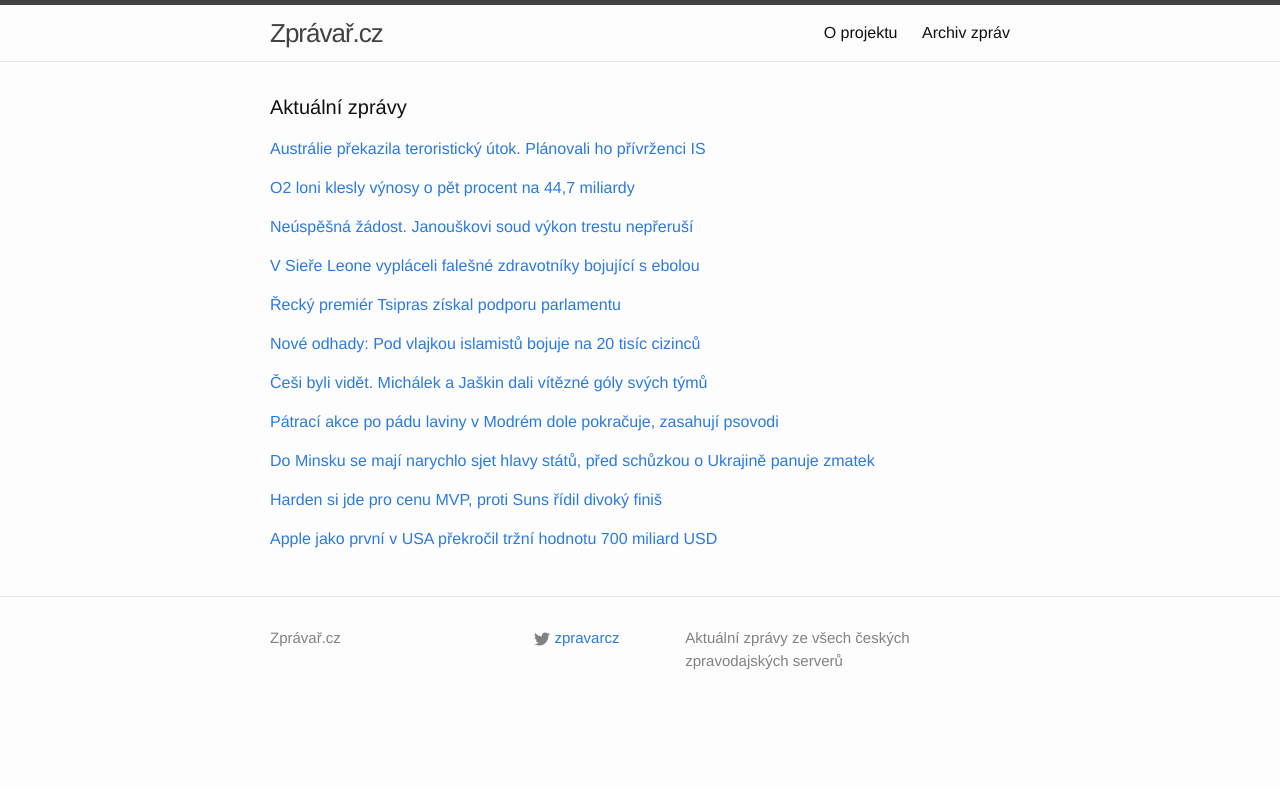
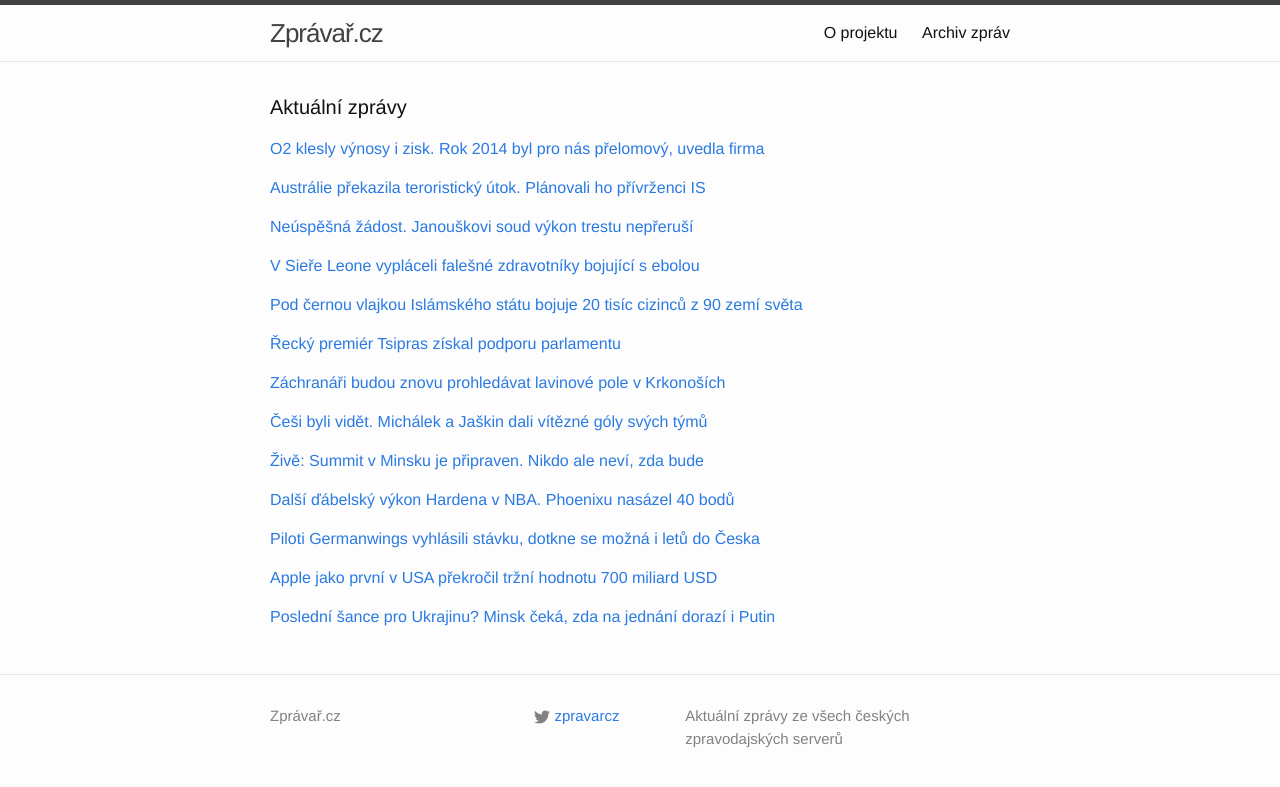
Before and after one commit to adliska/zpravar, a Jekyll site: the page built from index.html, in a window 1280 px wide. Shown: the top 787 px of the page. Built offline with Jekyll 4.4.1, drawn with Linux system fonts in a browser that asks for light colours.

Commit message:
zpravar news update

```diff
--- a/index.html
+++ b/index.html
@@ -5,8 +5,22 @@ layout: default
 <div class="home">
     <h1 class="page-heading">Aktuální zprávy</h1>
 
-<p><a href="javascript:;" onclick="toggle_visibility('zpravy0')">Austrálie překazila teroristický útok. Plánovali ho přívrženci IS </a></p>
+<p><a href="javascript:;" onclick="toggle_visibility('zpravy0')">O2 klesly výnosy i zisk. Rok 2014 byl pro nás přelomový, uvedla firma</a></p>
 <div id="zpravy0" style="display:none">
+<ul>
+<li><a href=http://e-svet.e15.cz/it-byznys/o2-klesly-vynosy-i-zisk-rok-2014-byl-pro-nas-prelomovy-uvedla-firma-1161756>O2 klesly výnosy i zisk. Rok 2014 byl pro nás přelomový, uvedla firma - e-svet.e15.cz</a></li>
+<li><a href=http://www.financninoviny.cz/zpravodajstvi/zpravy/o2-loni-klesl-cisty-zisk-o-30-procent-ctyri-miliardy-kc/1179916>O2 loni klesl čistý zisk o 30 procent čtyři miliardy Kč - www.financninoviny.cz</a></li>
+<li><a href=http://e-svet.e15.cz/it-byznys/o2-loni-klesly-vynosy-o-pet-procent-na-44-7-miliardy-1161756>O2 loni klesly výnosy o pět procent na 44,7 miliardy - e-svet.e15.cz</a></li>
+<li><a href=http://byznys.ihned.cz/c1-63519610-o2-klesly-provozni-vynosy-i-zisk-setri-propoustela-snizuje-odmeny>O2 klesly provozní výnosy i zisk. Šetří, propouštěla, snižuje odměny - byznys.ihned.cz</a></li>
+<li><a href=http://www.denik.cz/ekonomika/o2-loni-klesl-provozni-zisk-o-13-procent-na-16-miliard-korun-20150211.html>O2 loni klesl provozní zisk o 13 procent na 16 miliard korun - www.denik.cz</a></li>
+<li><a href=http://ekonomika.idnes.cz/o2-klesajici-provozni-vynosy-stabilizace-f1t-/ekonomika.aspx?c=A150211_074536_ekonomika_aba>O2 klesly provozní výnosy i zisk. Cíle plníme, tvrdí ředitel - ekonomika.idnes.cz</a></li>
+<li><a href=http://byznys.ihned.cz/c1-63519610-o2-klesly-provozni-vynosy-i-zisk-firme-se-darilo-na-slovensku>O2 klesly provozní výnosy i zisk. Firmě se dařilo na Slovensku - byznys.ihned.cz</a></li>
+<li><a href=http://www.novinky.cz/ekonomika/361337-o2-loni-klesly-vynosy-o-pet-procent.html>O2 loni klesly výnosy o pět procent - www.novinky.cz</a></li>
+<li><a href=http://zpravy.aktualne.cz/ekonomika/o2-loni-klesly-vynosy-o-pet-procent-na-44-7-miliardy-kc/r~2c07aba2b1b911e4ab15002590604f2e/>O2 loni klesly výnosy o pět procent na 44,7 miliardy Kč - zpravy.aktualne.cz</a></li>
+<li><a href=http://www.financninoviny.cz/zpravodajstvi/zpravy/o2-loni-klesly-vynosy-o-pet-procent-na-44-7-miliardy-kc/1179916>O2 loni klesly výnosy o pět procent na 44,7 miliardy Kč - www.financninoviny.cz</a></li>
+</ul>
+</div><p><a href="javascript:;" onclick="toggle_visibility('zpravy1')">Austrálie překazila teroristický útok. Plánovali ho přívrženci IS </a></p>
+<div id="zpravy1" style="display:none">
 <ul>
 <li><a href=http://www.lidovky.cz/australie-prekazila-teroristicky-utok-planovali-ho-privrzenci-is-1do-/zpravy-svet.aspx?c=A150211_073853_ln_zahranici_ele>Austrálie překazila teroristický útok. Plánovali ho přívrženci IS  - www.lidovky.cz</a></li>
 <li><a href=http://www.ceskenoviny.cz/zpravy/zpravy/australie-zmarila-teroristicky-utok-policie-zatkla-dva-muze/1179883>Austrálie zmařila teroristický útok, policie zatkla dva muže - www.ceskenoviny.cz</a></li>
@@ -16,18 +30,6 @@ layout: default
 <li><a href=http://zpravy.aktualne.cz/zahranici/australie-udajne-zmarila-teroristicky-utok-islamskeho-statu/r~576c67fcb1b311e4ab15002590604f2e/>Austrálie údajně zmařila teroristický útok Islámského státu - zpravy.aktualne.cz</a></li>
 <li><a href=http://www.ceskatelevize.cz/ct24/svet/301291-zabranili-jsme-bezprostrednimu-utoku-tvrdi-policiste-ze-sydney/>Zabránili jsme bezprostřednímu útoku, tvrdí policisté ze Sydney - www.ceskatelevize.cz</a></li>
 <li><a href=http://www.ceskenoviny.cz/zpravy/zpravy/australie-pry-zmarila-teroristicky-utok-policie-zatkla-dva-muze/1179883>Austrálie prý zmařila teroristický útok, policie zatkla dva muže - www.ceskenoviny.cz</a></li>
-</ul>
-</div><p><a href="javascript:;" onclick="toggle_visibility('zpravy1')">O2 loni klesly výnosy o pět procent na 44,7 miliardy</a></p>
-<div id="zpravy1" style="display:none">
-<ul>
-<li><a href=http://e-svet.e15.cz/it-byznys/o2-loni-klesly-vynosy-o-pet-procent-na-44-7-miliardy-1161756>O2 loni klesly výnosy o pět procent na 44,7 miliardy - e-svet.e15.cz</a></li>
-<li><a href=http://byznys.ihned.cz/c1-63519610-o2-klesly-provozni-vynosy-i-zisk-setri-propoustela-snizuje-odmeny>O2 klesly provozní výnosy i zisk. Šetří, propouštěla, snižuje odměny - byznys.ihned.cz</a></li>
-<li><a href=http://www.denik.cz/ekonomika/o2-loni-klesl-provozni-zisk-o-13-procent-na-16-miliard-korun-20150211.html>O2 loni klesl provozní zisk o 13 procent na 16 miliard korun - www.denik.cz</a></li>
-<li><a href=http://ekonomika.idnes.cz/o2-klesajici-provozni-vynosy-stabilizace-f1t-/ekonomika.aspx?c=A150211_074536_ekonomika_aba>O2 klesly provozní výnosy i zisk. Cíle plníme, tvrdí ředitel - ekonomika.idnes.cz</a></li>
-<li><a href=http://byznys.ihned.cz/c1-63519610-o2-klesly-provozni-vynosy-i-zisk-firme-se-darilo-na-slovensku>O2 klesly provozní výnosy i zisk. Firmě se dařilo na Slovensku - byznys.ihned.cz</a></li>
-<li><a href=http://www.novinky.cz/ekonomika/361337-o2-loni-klesly-vynosy-o-pet-procent.html>O2 loni klesly výnosy o pět procent - www.novinky.cz</a></li>
-<li><a href=http://zpravy.aktualne.cz/ekonomika/o2-loni-klesly-vynosy-o-pet-procent-na-44-7-miliardy-kc/r~2c07aba2b1b911e4ab15002590604f2e/>O2 loni klesly výnosy o pět procent na 44,7 miliardy Kč - zpravy.aktualne.cz</a></li>
-<li><a href=http://www.financninoviny.cz/zpravodajstvi/zpravy/o2-loni-klesly-vynosy-o-pet-procent-na-44-7-miliardy-kc/1179916>O2 loni klesly výnosy o pět procent na 44,7 miliardy Kč - www.financninoviny.cz</a></li>
 </ul>
 </div><p><a href="javascript:;" onclick="toggle_visibility('zpravy2')">Neúspěšná žádost. Janouškovi soud výkon trestu nepřeruší</a></p>
 <div id="zpravy2" style="display:none">
@@ -52,8 +54,19 @@ layout: default
 <li><a href=http://zpravy.aktualne.cz/zahranici/usa-stahnou-sve-vojaky-z-boje-s-ebolou-v-zapadni-africe/r~4742edc0b1b711e4bdad0025900fea04/>USA stáhnou své vojáky z boje s ebolou v západní Africe - zpravy.aktualne.cz</a></li>
 <li><a href=http://zpravy.aktualne.cz/zahranici/sierra-leone-platila-tisice-falesnych-bojovniku-proti-ebole/r~721b9eb8b1b511e4833a0025900fea04/>Sierra Leone platila tisíce falešných bojovníků proti ebole - zpravy.aktualne.cz</a></li>
 </ul>
-</div><p><a href="javascript:;" onclick="toggle_visibility('zpravy4')">Řecký premiér Tsipras získal podporu parlamentu</a></p>
+</div><p><a href="javascript:;" onclick="toggle_visibility('zpravy4')">Pod černou vlajkou Islámského státu bojuje 20 tisíc cizinců z 90 zemí světa</a></p>
 <div id="zpravy4" style="display:none">
+<ul>
+<li><a href=http://www.novinky.cz/zahranicni/blizky-a-stredni-vychod/361332-pod-cernou-vlajkou-islamskeho-statu-bojuje-20-tisic-cizincu-z-90-zemi-sveta.html>Pod černou vlajkou Islámského státu bojuje 20 tisíc cizinců z 90 zemí světa - www.novinky.cz</a></li>
+<li><a href=http://www.ceskatelevize.cz/ct24/svet/301293-nove-odhady-pod-vlajkou-islamistu-bojuje-na-20-tisic-cizincu/>Nové odhady: Pod vlajkou islamistů bojuje na 20 tisíc cizinců - www.ceskatelevize.cz</a></li>
+<li><a href=http://www.novinky.cz/zahranicni/blizky-a-stredni-vychod/361332-pod-cernou-vlajkou-islamskeho-statu-bojuje-20-000-cizincu-z-90-zemi-sveta.html>Pod černou vlajkou Islámského státu bojuje 20 000 cizinců z 90 zemí světa - www.novinky.cz</a></li>
+<li><a href=http://zpravy.aktualne.cz/zahranici/v-syrii-a-iraku-bojuje-20000-cizincu-odhaduji-tajne-sluzby/r~9be49b9ab1b611e4833a0025900fea04/>V Sýrii a Iráku bojuje 20 000 cizinců, odhadují tajné služby - zpravy.aktualne.cz</a></li>
+<li><a href=http://zpravy.e15.cz/zahranicni/udalosti/tajne-sluzby-v-syrii-a-iraku-bojuje-az-dvacet-tisic-cizincu-1161719>Tajné služby: V Sýrii a Iráku bojuje až dvacet tisíc cizinců - zpravy.e15.cz</a></li>
+<li><a href=http://www.ceskenoviny.cz/zpravy/zpravy/v-syrii-a-iraku-bojuje-20-000-cizincu-odhaduji-tajne-sluzby-usa/1179898>V Sýrii a Iráku bojuje 20.000 cizinců, odhadují tajné služby USA - www.ceskenoviny.cz</a></li>
+<li><a href=http://www.novinky.cz/zahranicni/blizky-a-stredni-vychod/361332-pod-cernou-vlajkou-islamskeho-statu-bojuje-20-000-cizincu.html>Pod černou vlajkou Islámského státu bojuje 20 000 cizinců - www.novinky.cz</a></li>
+</ul>
+</div><p><a href="javascript:;" onclick="toggle_visibility('zpravy5')">Řecký premiér Tsipras získal podporu parlamentu</a></p>
+<div id="zpravy5" style="display:none">
 <ul>
 <li><a href=http://www.tyden.cz/rubriky/zahranici/evropa/recky-premier-tsipras-ziskal-podporu-parlamentu_333036.html>Řecký premiér Tsipras získal podporu parlamentu - www.tyden.cz</a></li>
 <li><a href=http://zpravy.aktualne.cz/zahranici/recky-parlament-vyslovil-duveru-vlade-premiera-tsiprase/r~601603beb1b211e49bec0025900fea04/>Řecký parlament vyslovil důvěru vládě premiéra Tsiprase - zpravy.aktualne.cz</a></li>
@@ -63,18 +76,18 @@ layout: default
 <li><a href=http://www.ceskenoviny.cz/zpravy/zpravy/recky-parlament-vyslovil-duveru-vlade-premiera-tsiprase/1179884>Řecký parlament vyslovil důvěru vládě premiéra Tsiprase - www.ceskenoviny.cz</a></li>
 <li><a href=http://www.rozhlas.cz/_zprava/recky-parlament-vyslovil-duveru-koalicni-vlade-premiera-tsiprase--1454191>Řecký parlament vyslovil důvěru koaliční vládě premiéra Tsiprase - www.rozhlas.cz</a></li>
 </ul>
-</div><p><a href="javascript:;" onclick="toggle_visibility('zpravy5')">Nové odhady: Pod vlajkou islamistů bojuje na 20 tisíc cizinců</a></p>
-<div id="zpravy5" style="display:none">
+</div><p><a href="javascript:;" onclick="toggle_visibility('zpravy6')">Záchranáři budou znovu prohledávat lavinové pole v Krkonoších</a></p>
+<div id="zpravy6" style="display:none">
 <ul>
-<li><a href=http://www.ceskatelevize.cz/ct24/svet/301293-nove-odhady-pod-vlajkou-islamistu-bojuje-na-20-tisic-cizincu/>Nové odhady: Pod vlajkou islamistů bojuje na 20 tisíc cizinců - www.ceskatelevize.cz</a></li>
-<li><a href=http://www.novinky.cz/zahranicni/blizky-a-stredni-vychod/361332-pod-cernou-vlajkou-islamskeho-statu-bojuje-20-000-cizincu-z-90-zemi-sveta.html>Pod černou vlajkou Islámského státu bojuje 20 000 cizinců z 90 zemí světa - www.novinky.cz</a></li>
-<li><a href=http://zpravy.aktualne.cz/zahranici/v-syrii-a-iraku-bojuje-20000-cizincu-odhaduji-tajne-sluzby/r~9be49b9ab1b611e4833a0025900fea04/>V Sýrii a Iráku bojuje 20 000 cizinců, odhadují tajné služby - zpravy.aktualne.cz</a></li>
-<li><a href=http://zpravy.e15.cz/zahranicni/udalosti/tajne-sluzby-v-syrii-a-iraku-bojuje-az-dvacet-tisic-cizincu-1161719>Tajné služby: V Sýrii a Iráku bojuje až dvacet tisíc cizinců - zpravy.e15.cz</a></li>
-<li><a href=http://www.ceskenoviny.cz/zpravy/zpravy/v-syrii-a-iraku-bojuje-20-000-cizincu-odhaduji-tajne-sluzby-usa/1179898>V Sýrii a Iráku bojuje 20.000 cizinců, odhadují tajné služby USA - www.ceskenoviny.cz</a></li>
-<li><a href=http://www.novinky.cz/zahranicni/blizky-a-stredni-vychod/361332-pod-cernou-vlajkou-islamskeho-statu-bojuje-20-000-cizincu.html>Pod černou vlajkou Islámského státu bojuje 20 000 cizinců - www.novinky.cz</a></li>
+<li><a href=http://www.rozhlas.cz/_zprava/zachranari-budou-znovu-prohledavat-lavinove-pole-v-krkonosich--1454199>Záchranáři budou znovu prohledávat lavinové pole v Krkonoších - www.rozhlas.cz</a></li>
+<li><a href=http://hradec.idnes.cz/zachranari-pokracuji-v-prohledavani-terenu-po-padu-laviny-v-modrem-dole-1ak-/hradec-zpravy.aspx?c=A150211_084503_hradec-zpravy_pos>Pátrací akce po pádu laviny v Modrém dole pokračuje, zasahují psovodi - hradec.idnes.cz</a></li>
+<li><a href=http://www.denik.cz/z_domova/zachranari-pokracuji-v-patrani-po-pripadnych-obetech-laviny-v-krkonosich-2015021.html>Záchranáři pokračují v pátrání po případných obětech laviny v Krkonoších - www.denik.cz</a></li>
+<li><a href=http://www.ceskenoviny.cz/zpravy/zpravy/zachranari-budou-patrat-po-pripadnych-obetech-laviny-v-krkonosich/1179925>Záchranáři budou pátrat po případných obětech laviny v Krkonoších - www.ceskenoviny.cz</a></li>
+<li><a href=http://www.rozhlas.cz/_zprava/zachranari-mozna-budou-znovu-prohledavat-lavinove-pole-v-krkonosich--1454199>Záchranáři možná budou znovu prohledávat lavinové pole v Krkonoších - www.rozhlas.cz</a></li>
+<li><a href=http://www.rozhlas.cz/_zprava/zachranari-mozna-budou-znovu-prohledavat-lavinove-pole-v-krkonosskem-modrem-dole--1454199>Záchranáři budou znovu opět prohledávat lavinové pole v krkonošském Modrém dole - www.rozhlas.cz</a></li>
 </ul>
-</div><p><a href="javascript:;" onclick="toggle_visibility('zpravy6')">Češi byli vidět. Michálek a Jaškin dali vítězné góly svých týmů</a></p>
-<div id="zpravy6" style="display:none">
+</div><p><a href="javascript:;" onclick="toggle_visibility('zpravy7')">Češi byli vidět. Michálek a Jaškin dali vítězné góly svých týmů</a></p>
+<div id="zpravy7" style="display:none">
 <ul>
 <li><a href=http://www.tyden.cz/rubriky/sport/hokej/nhl/cesi-byli-videt-michalek-a-jaskin-dali-vitezne-goly-svych-tymu_333049.html>Češi byli vidět. Michálek a Jaškin dali vítězné góly svých týmů - www.tyden.cz</a></li>
 <li><a href=http://www.rozhlas.cz/_zprava/michalek-a-jaskin-vstrelili-vitezne-goly-skorovali-krejci-i-plekanec--1454218>Michálek a Jaškin vstřelili vítězné góly, skórovali Krejčí i Plekanec - www.rozhlas.cz</a></li>
@@ -83,35 +96,42 @@ layout: default
 <li><a href=http://hokej.idnes.cz/michalek-s-jaskinem-dali-vitezne-goly-dwq-/nhl.aspx?c=A150211_065555_nhl_Mkr>Michálek s Jaškinem dali vítězné góly, trefili se i Krejčí a Plekanec - hokej.idnes.cz</a></li>
 <li><a href=http://www.sportovninoviny.cz/zpravy/michalek-a-jaskin-dali-vitezne-goly-skorovali-krejci-i-plekanec/1179907>Michálek a Jaškin dali vítězné góly, skórovali Krejčí i Plekanec - www.sportovninoviny.cz</a></li>
 </ul>
-</div><p><a href="javascript:;" onclick="toggle_visibility('zpravy7')">Pátrací akce po pádu laviny v Modrém dole pokračuje, zasahují psovodi</a></p>
-<div id="zpravy7" style="display:none">
-<ul>
-<li><a href=http://hradec.idnes.cz/zachranari-pokracuji-v-prohledavani-terenu-po-padu-laviny-v-modrem-dole-1ak-/hradec-zpravy.aspx?c=A150211_084503_hradec-zpravy_pos>Pátrací akce po pádu laviny v Modrém dole pokračuje, zasahují psovodi - hradec.idnes.cz</a></li>
-<li><a href=http://www.denik.cz/z_domova/zachranari-pokracuji-v-patrani-po-pripadnych-obetech-laviny-v-krkonosich-2015021.html>Záchranáři pokračují v pátrání po případných obětech laviny v Krkonoších - www.denik.cz</a></li>
-<li><a href=http://www.ceskenoviny.cz/zpravy/zpravy/zachranari-budou-patrat-po-pripadnych-obetech-laviny-v-krkonosich/1179925>Záchranáři budou pátrat po případných obětech laviny v Krkonoších - www.ceskenoviny.cz</a></li>
-<li><a href=http://www.rozhlas.cz/_zprava/zachranari-mozna-budou-znovu-prohledavat-lavinove-pole-v-krkonosich--1454199>Záchranáři možná budou znovu prohledávat lavinové pole v Krkonoších - www.rozhlas.cz</a></li>
-<li><a href=http://www.rozhlas.cz/_zprava/zachranari-mozna-budou-znovu-prohledavat-lavinove-pole-v-krkonosskem-modrem-dole--1454199>Záchranáři budou znovu opět prohledávat lavinové pole v krkonošském Modrém dole - www.rozhlas.cz</a></li>
-</ul>
-</div><p><a href="javascript:;" onclick="toggle_visibility('zpravy8')">Do Minsku se mají narychlo sjet hlavy států, před schůzkou o Ukrajině panuje zmatek</a></p>
+</div><p><a href="javascript:;" onclick="toggle_visibility('zpravy8')">Živě: Summit v Minsku je připraven. Nikdo ale neví, zda bude</a></p>
 <div id="zpravy8" style="display:none">
 <ul>
+<li><a href=http://zpravy.aktualne.cz/zahranici/zive-streda-11-unora-ukrajina-rusko-separatiste/r~a2a479d8b14211e4ab15002590604f2e/>Živě: Summit v Minsku je připraven. Nikdo ale neví, zda bude - zpravy.aktualne.cz</a></li>
 <li><a href=http://www.novinky.cz/zahranicni/evropa/361334-do-minsku-se-maji-narychlo-sjet-hlavy-statu-pred-schuzkou-o-ukrajine-panuje-zmatek.html>Do Minsku se mají narychlo sjet hlavy států, před schůzkou o Ukrajině panuje zmatek - www.novinky.cz</a></li>
 <li><a href=http://www.novinky.cz/zahranicni/evropa/361334-do-minsku-se-maji-narychlo-sjet-hlavy-statu-pred-schuzkou-panuje-zmatek.html>Do Minsku se mají narychlo sjet hlavy států, před schůzkou panuje zmatek - www.novinky.cz</a></li>
 <li><a href=http://www.novinky.cz/zahranicni/evropa/361334-zmatek-pred-minskou-schuzkou-o-ukrajine.html>Zmatek před minskou schůzkou o Ukrajině  - www.novinky.cz</a></li>
 <li><a href=http://www.ceskenoviny.cz/zpravy/zpravy/minsk-je-pripraven-na-novy-summit-o-ukrajine/1179894>Minsk je připraven na nový summit o Ukrajině - www.ceskenoviny.cz</a></li>
 </ul>
-</div><p><a href="javascript:;" onclick="toggle_visibility('zpravy9')">Harden si jde pro cenu MVP, proti Suns řídil divoký finiš</a></p>
+</div><p><a href="javascript:;" onclick="toggle_visibility('zpravy9')">Další ďábelský výkon Hardena v NBA. Phoenixu nasázel 40 bodů</a></p>
 <div id="zpravy9" style="display:none">
 <ul>
+<li><a href=http://www.denik.cz/ostatni_sport/dalsi-dabelsky-vykon-hardena-v-nba-phoenixu-nasazel-40-bodu-20150211.html>Další ďábelský výkon Hardena v NBA. Phoenixu nasázel 40 bodů - www.denik.cz</a></li>
 <li><a href=http://sport.aktualne.cz/nba/r~90277c22b1c111e498be002590604f2e/>Harden si jde pro cenu MVP, proti Suns řídil divoký finiš - sport.aktualne.cz</a></li>
 <li><a href=http://sport.idnes.cz/nba-basketbal-denni-souhrn-dc7-/basket.aspx?c=A150211_091655_sport-basket_ten>Harden dovedl Houston k výhře nad Phoenixem. Nasázel 40 bodů - sport.idnes.cz</a></li>
 <li><a href=http://www.sportovninoviny.cz/zpravy/harden-40-body-dovedl-houston-k-vyhre-nad-phoenixem/1179943>Harden 40 body dovedl Houston k výhře nad Phoenixem - www.sportovninoviny.cz</a></li>
 </ul>
-</div><p><a href="javascript:;" onclick="toggle_visibility('zpravy10')">Apple jako první v USA překročil tržní hodnotu 700 miliard USD</a></p>
+</div><p><a href="javascript:;" onclick="toggle_visibility('zpravy10')">Piloti Germanwings vyhlásili stávku, dotkne se možná i letů do Česka</a></p>
 <div id="zpravy10" style="display:none">
+<ul>
+<li><a href=http://byznys.ihned.cz/c1-63519780-piloti-germanwings-vyhlasili-stavku-dotkne-se-mozna-i-letu-do-ceska>Piloti Germanwings vyhlásili stávku, dotkne se možná i letů do Česka - byznys.ihned.cz</a></li>
+<li><a href=http://www.ceskatelevize.cz/ct24/ekonomika/301297-nemecti-piloti-germanwings-jdou-opet-do-stavky/>Němečtí piloti Germanwings jdou opět do stávky - www.ceskatelevize.cz</a></li>
+<li><a href=http://www.financninoviny.cz/zpravodajstvi/zpravy/piloti-germanwings-vyhlasili-na-ctvrtek-a-patek-stavku/1179933>Piloti Germanwings vyhlásili na čtvrtek a pátek stávku - www.financninoviny.cz</a></li>
+</ul>
+</div><p><a href="javascript:;" onclick="toggle_visibility('zpravy11')">Apple jako první v USA překročil tržní hodnotu 700 miliard USD</a></p>
+<div id="zpravy11" style="display:none">
 <ul>
 <li><a href=http://e-svet.e15.cz/it-byznys/apple-jako-prvni-v-usa-prekrocil-trzni-hodnotu-700-miliard-usd-1161743>Apple jako první v USA překročil tržní hodnotu 700 miliard USD - e-svet.e15.cz</a></li>
 <li><a href=http://byznys.ihned.cz/c1-63519640-apple-se-stal-prvni-firmou-v-historii-usa-s-trzni-hodnotou-pres-700-miliard-dolaru>Apple se stal první firmou v historii USA s tržní hodnotou přes 700 miliard dolarů - byznys.ihned.cz</a></li>
 <li><a href=http://www.financninoviny.cz/zpravodajstvi/zpravy/apple-jako-prvni-v-usa-prekrocil-trzni-hodnotu-700-miliard-usd/1179922>Apple jako první v USA překročil tržní hodnotu 700 miliard USD - www.financninoviny.cz</a></li>
 </ul>
+</div><p><a href="javascript:;" onclick="toggle_visibility('zpravy12')">Poslední šance pro Ukrajinu? Minsk čeká, zda na jednání dorazí i Putin</a></p>
+<div id="zpravy12" style="display:none">
+<ul>
+<li><a href=http://zahranicni.ihned.cz/evropa-slovensko/c1-63519650-posledni-sance-pro-ukrajinu-minsk-ceka-zda-na-jednani-dorazi-i-putin>Poslední šance pro Ukrajinu? Minsk čeká, zda na jednání dorazí i Putin - zahranicni.ihned.cz</a></li>
+<li><a href=http://zahranicni.ihned.cz/evropa-slovensko/c1-63519650-posledni-sance-pro-ukrajinu-v-minsku-pokracuji-pripravy-na-mirove-jednani>Poslední šance pro Ukrajinu? V Minsku pokračují přípravy na mírové jednání - zahranicni.ihned.cz</a></li>
+<li><a href=http://zahranicni.ihned.cz/evropa-slovensko/c1-63519650-nadeje-pro-ukrajinu-v-minsku-pokracuji-pripravy-na-mirove-jednani>Naděje pro Ukrajinu? V Minsku pokračují přípravy na mírové jednání - zahranicni.ihned.cz</a></li>
+</ul>
 </div></div>
```
